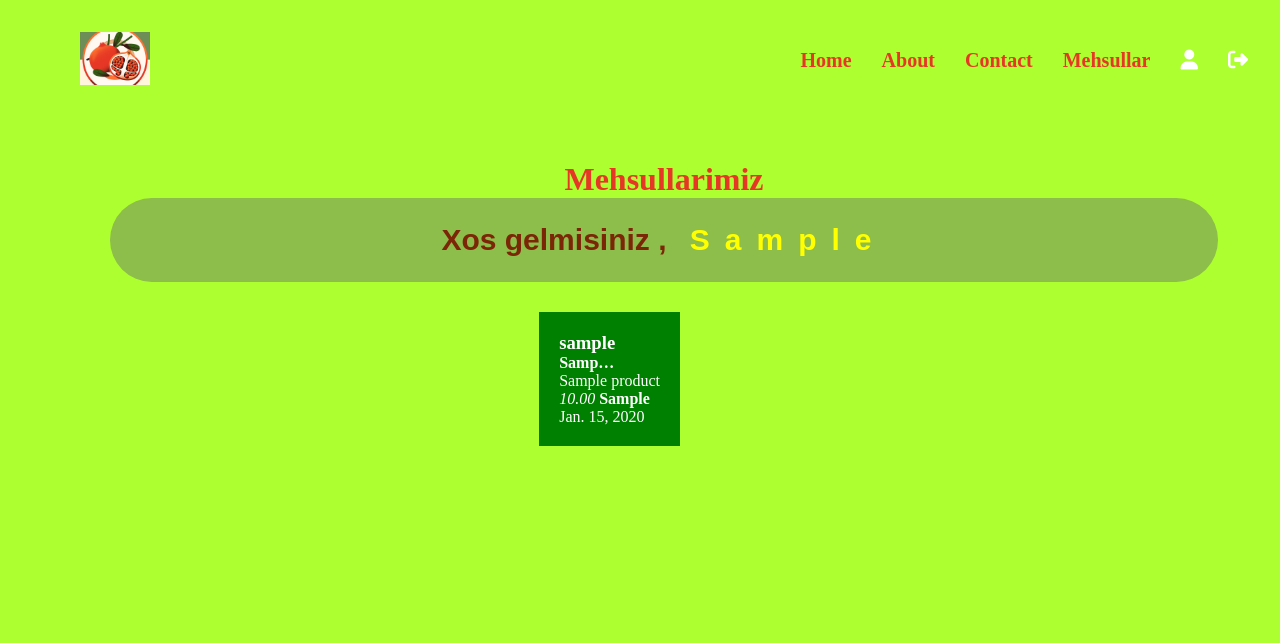
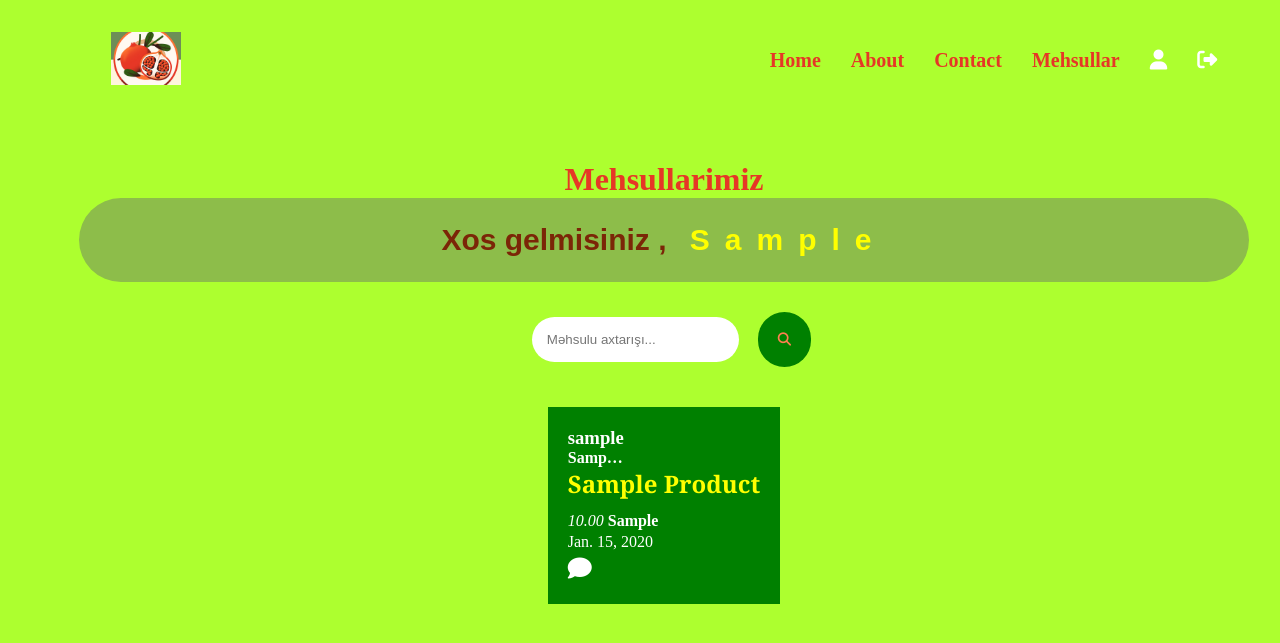
Before and after one commit to aysugafarli23/myshop, a Django app: page /products/ in a window 1280 px wide. Shown: the top 643 px of the page. Run offline with Django 5.2, Linux system fonts and the light colour scheme; a user stored in the database is signed in; tables that the repository leaves empty hold one stand-in row (values such as "Sample post"); some libraries are stand-ins or nearby versions.

Commit message:
comments + search bar

```diff
--- a/myshop/urls.py
+++ b/myshop/urls.py
@@ -28,9 +28,11 @@ urlpatterns = [
     path("contact/", contact__view, name ="contact"),
     path("account/", include('account.urls')),
     path("products/", products__view, name="products"),
+    path("product-details/<int:id>", product__details__view, name="product-details"),
     path("addproduct/", addproducts__view, name="addproduct"),
     path("update/<int:id>", updateproducts__view, name="update"),
     path("delete/<int:id>", deleteproducts__view, name="delete"),
+    path("comment/<int:id>", addcomment__view, name="addcomment"),
     path("dashboard/", dashboard__view, name="dashboard"),
     path('ckeditor/', include('ckeditor_uploader.urls')),
 
--- a/products/models.py
+++ b/products/models.py
@@ -14,3 +14,13 @@ class Products(models.Model):
 
     def __str__(self) :
         return f"{self.company} => {self.name}"
+
+
+class Comment(models.Model):
+    product = models.ForeignKey(Products, on_delete=models.CASCADE, verbose_name=" Məhsul", related_name = "comments")
+    comment_author = models.CharField(max_length=100, verbose_name = "Müştəri")
+    comment_content =models.TextField(verbose_name="Rəy")
+    comment_date = models.DateTimeField(auto_now_add=True)
+
+    def __str__(self):
+        return f"{self.comment_author} - {self.comment_content}"
--- a/products/views.py
+++ b/products/views.py
@@ -1,5 +1,6 @@
 from django.shortcuts import render, redirect, get_object_or_404
-from .models import Products
+from django.urls import reverse
+from .models import Products, Comment
 from .forms import ProductsForm
 from django.contrib import messages
 from django.contrib.auth.decorators import login_required
@@ -26,9 +27,26 @@ def contact__view(request):
 
 @login_required(login_url = "account:login")
 def products__view(request):
+    keyword = request.GET.get("keyword")
+    if keyword:
+        products = Products.objects.filter(name__contains =keyword)
+        return render(request, 'products.html', {"products": products})
+
     products = Products.objects.all()
-    context = {"products": products}
-    return render (request, 'products.html',  context)
+    return render (request, 'products.html',  {"products": products})
+
+@login_required(login_url="account:login")
+def product__details__view(request,id):
+    # product = Products.objects.filter(id = id).first()
+    product = get_object_or_404(Products, id=id)
+    comments = Comment.objects.filter(product=product)
+
+    context = {
+        "product": product,
+        "comments":comments
+    }
+
+    return render(request, 'productdetails.html', context)
 
 @login_required(login_url="account:login")
 def addproducts__view(request):
@@ -73,3 +91,18 @@ def dashboard__view(request):
     products = Products.objects.filter(company = request.user)
     context = {"products": products}
     return render(request, "dashboard.html",context)
+
+@login_required(login_url="account:login")
+def addcomment__view(request, id):
+    product = get_object_or_404(Products, id=id)
+
+    if request.method =="POST":
+        comment_author = request.POST.get('comment_author')
+        comment_content = request.POST.get('comment_content')
+
+        newComment = Comment(comment_author = comment_author, comment_content = comment_content)
+        newComment.product = product
+        newComment.save()
+        messages.success(request, "Reyiniz elave olundu...")
+
+    return redirect(reverse("product-details", kwargs={"id":id}))
--- a/static/style.css
+++ b/static/style.css
@@ -10,13 +10,36 @@ body {
     background-color: greenyellow;
     color: white;
     margin-left: 3em;
+}
+.intro{
+    width: 100%;
+    height: calc(100vh - 200px);
+    margin: 10px 0;
+    background-image: linear-gradient(rgba(0, 0, 0, 0.527),rgba(0, 0, 0, 0.5)) , url("/media/uploads/2024/06/04/citrus.jpg");
+    background-repeat: no-repeat;
+    background-attachment: fixed;
+    background-size: cover;
+    background-color: rgb(23, 22, 22,0.1);
+}
 
+.intro h1{
+    text-align: center;
+    font-size: 60px;
+    font-family: 'Franklin Gothic Medium', 'Arial Narrow', Arial, sans-serif;
+    font-weight: 900;
+    transform: translateY(250px);
+}
+input{
+    padding: 15px;
+    border: none;
+    border-radius: 45px;
+    margin: 15px;
 }
 
 
 .container{
     width: 1200px;
-    max-width: 90%;
+    max-width: 95%;
     margin:0 auto;
 }
 
@@ -58,8 +81,14 @@ ul li a i{
     color: white;
 }
 
+.search__form{
+    display: flex;
+    justify-content: center;
+    align-items: center;
+    margin-top: 20px;
+}
+
 .products{
-    width: 1000px;
     display: flex;
     justify-content: center;
     align-items: center;
@@ -70,6 +99,7 @@ ul li a i{
 .products ul{
     display: flex;
     justify-content: space-around;
+    flex-wrap: wrap;
     align-items: center;
     gap: 50px;
     background-color: green;
@@ -77,11 +107,20 @@ ul li a i{
     padding: 20px;
 }
 
+.products ul li a{
+    color: yellow;
+    font-weight: 700;
+    font-size: 24px;
+    font-family: Georgia, 'Times New Roman', Times, serif;
+    text-transform: capitalize;
+}
+
 /* Django Messages style codes */
 .btn{
     color: coral;
     background-color:green;
-    padding: 10px 20px;
+    padding:20px;
+    margin: 10px 0px;
     border-radius: 45px;
     border: none;
 }
--- a/templates/base.html
+++ b/templates/base.html
@@ -11,6 +11,7 @@
     <title>MyShop</title>
   </head>
   <body>
+    <div class="container">
       <div class="navbar">
         <div class="nav__logo">
           <img src="{% static 'mylogo.jpg' %}" alt="">
@@ -51,10 +52,11 @@
             </ul>
         {% endif %}
 
-    <div class="container">
+
         {% block body %}
 
-      {% endblock %}
+        {% endblock body %}
+
     </div>
   </body>
 </html>
--- a/templates/products.html
+++ b/templates/products.html
@@ -15,16 +15,26 @@
 {% endif %}
 
 
+<div class="search__form">
+  <form>
+    {% csrf_token %}
+    <input name="keyword" type="text" placeholder="Məhsulu axtarışı...">
+    <button class="btn" ><i class="fa-solid fa-magnifying-glass"></i></button>
+  </form>
+</div>
+
+
 <div class="products">
     <ul>
         {% for product in products %}
           <li>
             <h3>{{product.company}}</h3>
             <h4>{{product.country  |truncatechars:5}}</h4>
-            <p>{{product.name}}</p>
+            <a href=" {% url 'product-details' product.id %} "><p>{{product.name}}</p></a>
             <i>{{product.price}}</i>
-            <strong>{{product.quality |safe }}</strong>
+            <strong>{{product.quality|safe }}</strong>
             <p>{{product.end_date}}</p>
+            <a href="{% url "product-details" product.id %}"><i class="fa-solid fa-comment"></i></a>
           </li>
 
         {% endfor %}
```
Also changed, not shown: myshop/settings.py (+9 -0 lines), templates/dashboard.html (+4 -3 lines), templates/index.html (+20 -1 lines), templates/productdetails.html (added, +57 -0 lines), products/migrations/0004_comment.py (added), 1 other file. Lines whose indentation alone changed are shown as unchanged.
